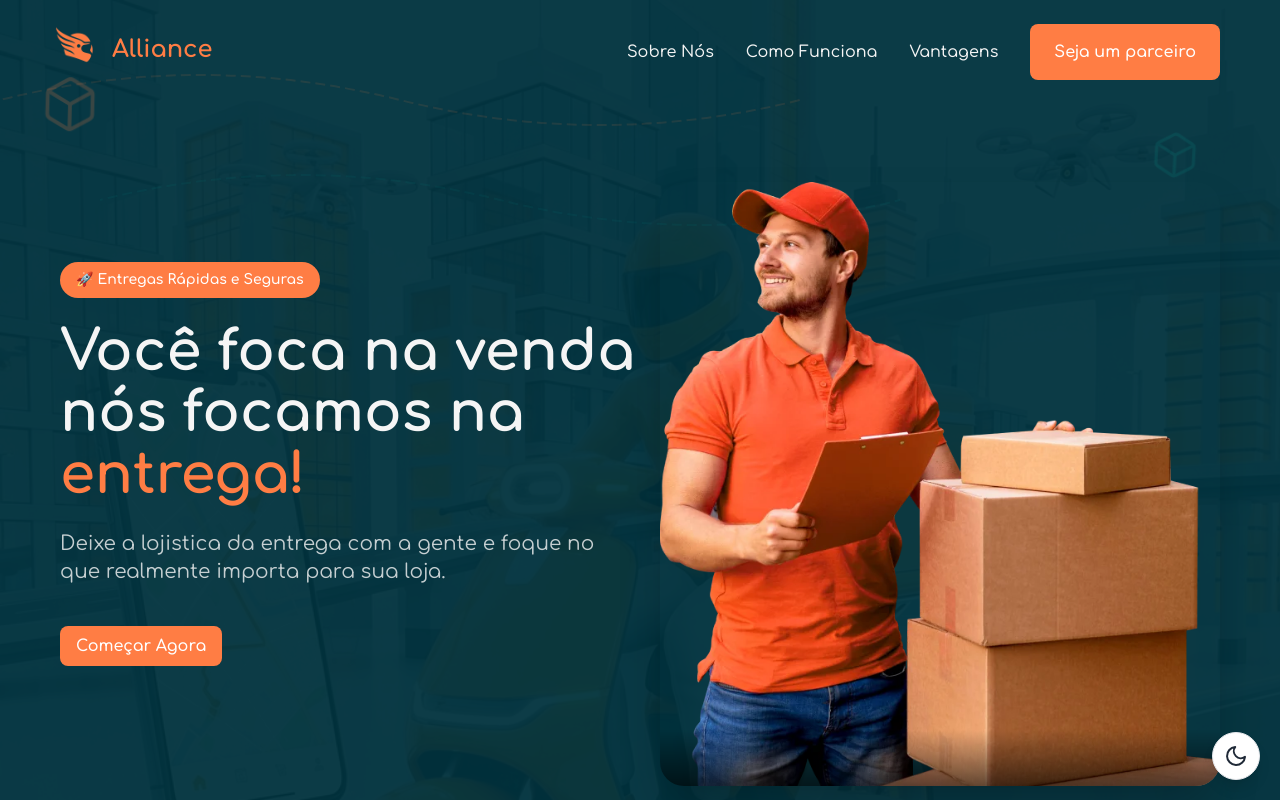
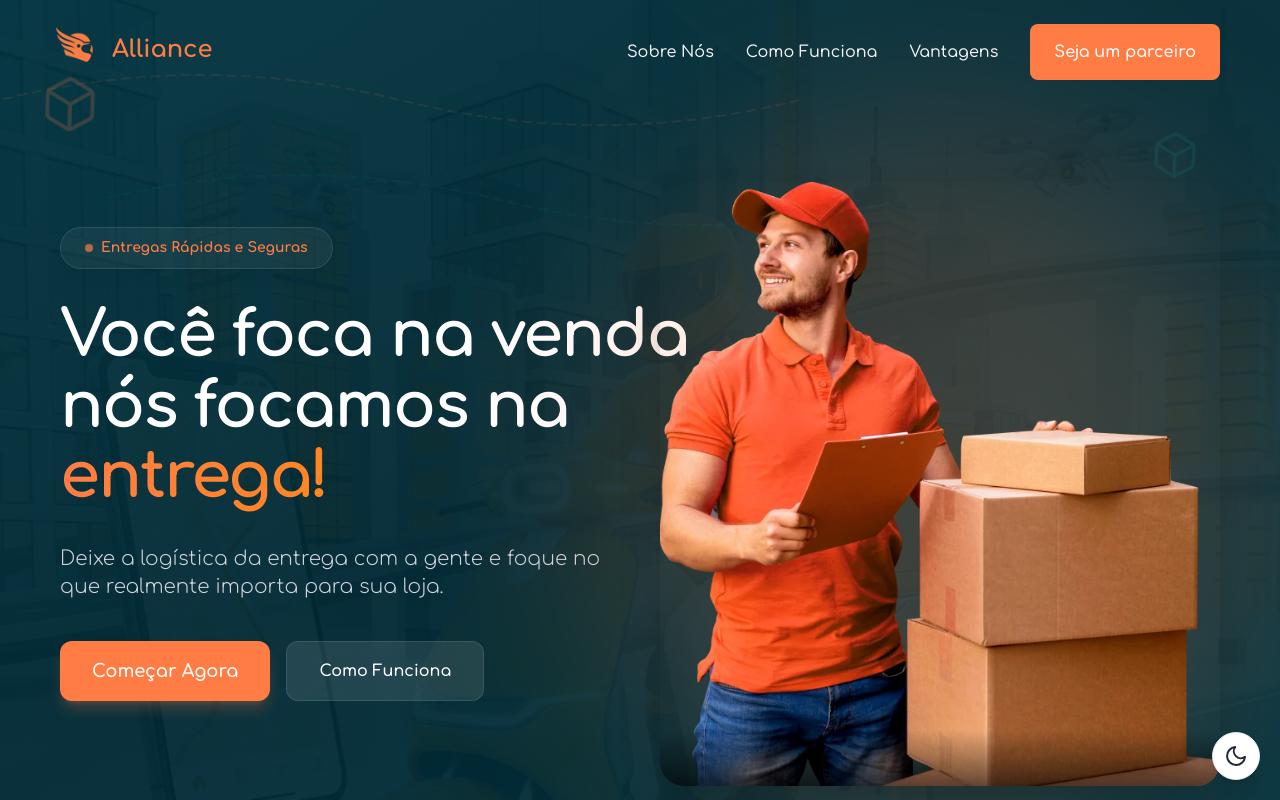
Before and after one commit to criaappoficial/alliance-entregas-website, a React (Vite) app: page / in a window 1280 px wide. Shown: the top 800 px of the page. Built offline with nearby package versions, Linux system fonts and the light colour scheme.

Commit message:
hero modificado

```diff
--- a/src/components/Hero.tsx
+++ b/src/components/Hero.tsx
@@ -12,7 +12,7 @@ export const Hero = () => {
           backgroundImage: `url(${heroBg})`,
         }}
       />
-      <div className="absolute inset-0 z-0 bg-secondary/95" />
+      <div className="absolute inset-0 z-0 bg-gradient-to-br from-secondary via-[#002833] to-secondary opacity-95" />
 
       {/* Animated Elements */}
       <AnimatedElements />
@@ -20,38 +20,52 @@ export const Hero = () => {
       <div className="container-custom grid grid-cols-1 lg:grid-cols-2 items-center gap-10 relative z-10">
         <div className="w-full">
           <div className="animate-fade-in mb-10 lg:mb-0 text-center lg:text-left mt-10 lg:mt-0">
-            <span className="inline-block px-4 py-2 bg-primary text-white rounded-full font-semibold text-sm mb-6">
-              🚀 Entregas Rápidas e Seguras
+            <span className="inline-flex items-center gap-2 px-6 py-2.5 rounded-full bg-white/5 border border-white/10 backdrop-blur-md text-primary font-bold text-sm mb-8 hover:bg-white/10 transition-colors cursor-default shadow-lg shadow-black/5">
+              <span className="w-2 h-2 rounded-full bg-primary animate-pulse" />
+              Entregas Rápidas e Seguras
             </span>
-            <h1 className="text-[clamp(32px,5.5vw,56px)] leading-[1.1] font-extrabold mb-6 text-dark-text">
+            <h1 className="text-[clamp(40px,6vw,64px)] leading-[1.1] font-extrabold mb-8 text-white tracking-tight">
               <span className="block whitespace-nowrap">Você foca na venda</span>
               <span className="block whitespace-nowrap">nós focamos na</span>
-              <span className="block whitespace-nowrap text-primary">entrega!</span>
+              <span className="block whitespace-nowrap text-transparent bg-clip-text bg-gradient-to-r from-primary to-[#ff8f00]">
+                entrega!
+              </span>
             </h1>
-            <p className="text-lg md:text-xl text-dark-text/80 mb-10 max-w-[600px] leading-relaxed mx-auto lg:mx-0">
-              Deixe a lojistica da entrega com a gente e foque no que realmente
+            <p className="text-lg md:text-xl text-gray-300 mb-10 max-w-[540px] leading-relaxed mx-auto lg:mx-0 font-light">
+              Deixe a logística da entrega com a gente e foque no que realmente
               importa para sua loja.
             </p>
             <div className="flex gap-4 flex-wrap justify-center lg:justify-start">
-              <a href="#download" className="btn btn-primary text-md px-4 py-2">
+              <a
+                href="#download"
+                className="btn btn-primary text-lg px-8 py-4 rounded-xl shadow-lg shadow-primary/25 hover:shadow-primary/40 transition-all duration-300 hover:-translate-y-1"
+              >
                 Começar Agora
+              </a>
+              <a
+                href="#how-it-works"
+                className="btn bg-white/10 text-white border border-white/10 hover:bg-white/20 backdrop-blur-sm px-8 py-4 rounded-xl transition-all duration-300"
+              >
+                Como Funciona
               </a>
             </div>
           </div>
-
         </div>
         <div className="animate-fade-in [animation-delay:0.2s] w-full max-w-[520px] lg:max-w-none lg:w-auto justify-self-center lg:justify-self-end mt-6 lg:mt-10 mx-auto">
           <div
             className="relative mx-auto transition-transform duration-300 ease-out transform perspective-1000 rotate-y-0 lg:rotate-y-[-5deg] lg:hover:rotate-y-0 lg:hover:scale-[1.02]"
             onMouseMove={(e) => {
               e.currentTarget.style.transform =
-                  "perspective(1000px) rotateY(0deg) scale(1.02)";
+                "perspective(1000px) rotateY(0deg) scale(1.02)";
             }}
             onMouseLeave={(e) => {
               e.currentTarget.style.transform =
-                  "perspective(1000px) rotateY(-5deg)";
+                "perspective(1000px) rotateY(-5deg)";
             }}
           >
+            {/* Glow Effect */}
+            <div className="absolute top-1/2 left-1/2 -translate-x-1/2 -translate-y-1/2 w-[120%] h-[120%] bg-primary/20 blur-[100px] rounded-full -z-10" />
+
             <img
               src={heroImage}
               alt="App de Entregas"
```
